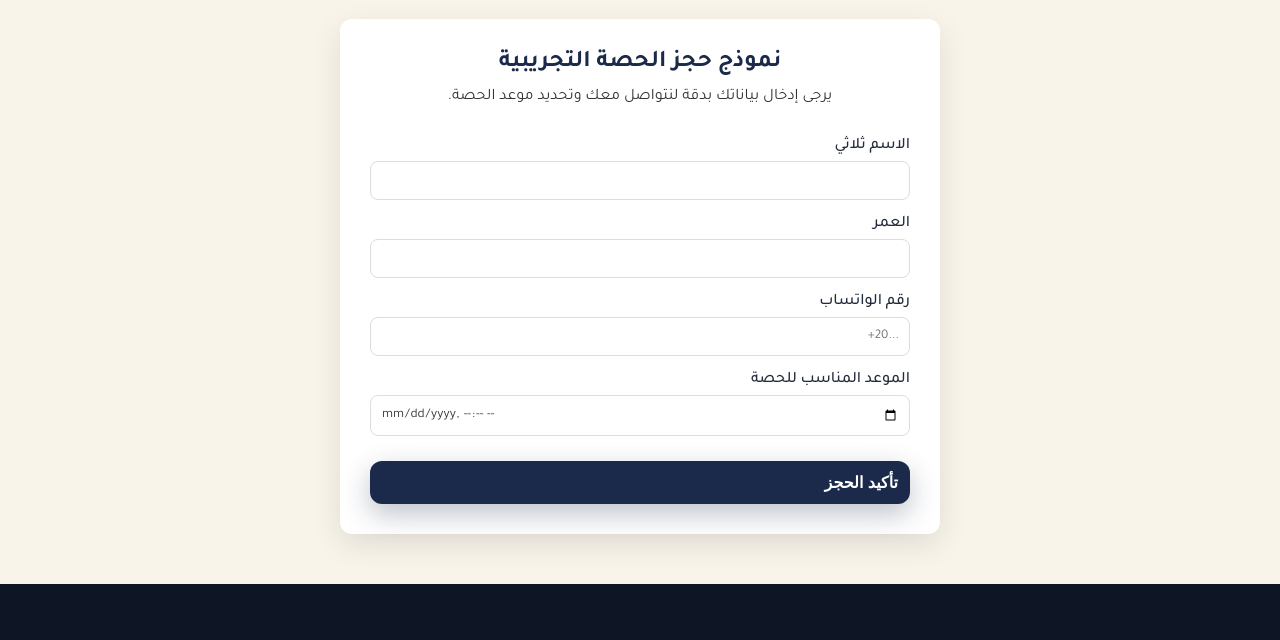
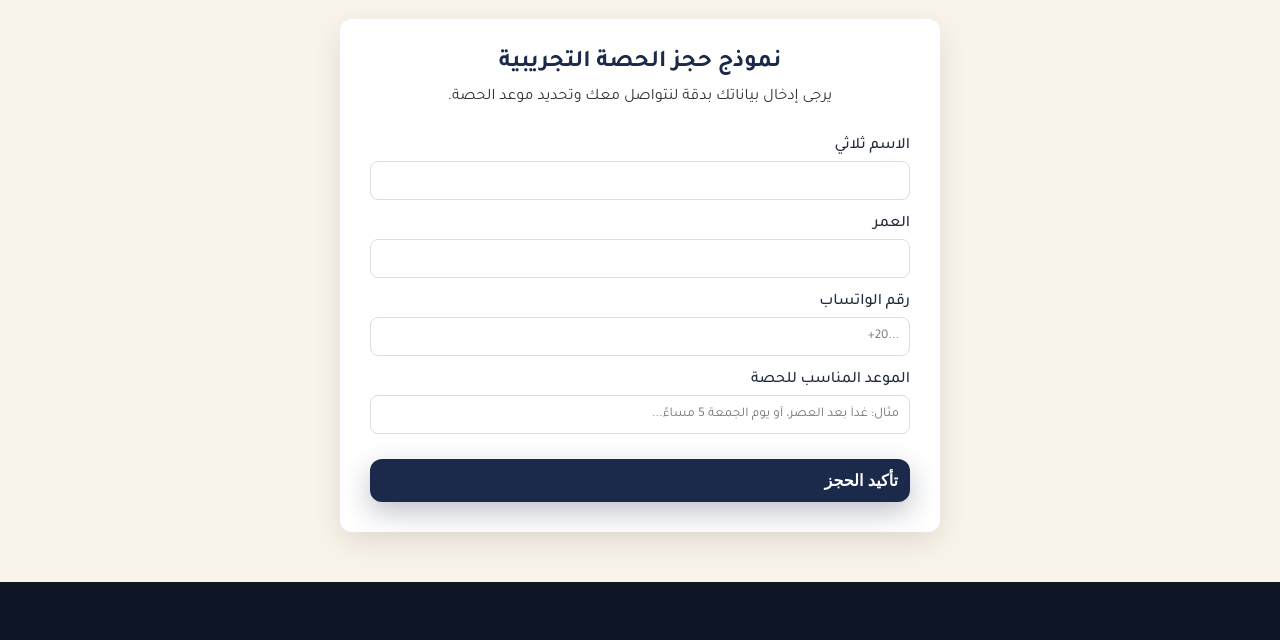
Before and after one commit to alqaree/Alqaree, a plain HTML site: page booking.html in a window 1280 px wide. Shown: the part 81-721 px from the top of the page. Drawn offline with Linux system fonts and the light colour scheme.

Commit message:
Update booking.html

```diff
--- a/booking.html
+++ b/booking.html
@@ -20,7 +20,7 @@ s.parentNode.insertBefore(t,s)}(window, document,'script',
 'https://connect.facebook.net/en_US/fbevents.js');
 fbq('init', '1614909166922702');
 fbq('track', 'PageView');
-// حدث جديد لتتبع من بدأ في ملء البيانات
+// حدث تتبع بدء الحجز
 fbq('track', 'InitiateCheckout');
 </script>
 <noscript><img height="1" width="1" style="display:none"
@@ -36,7 +36,6 @@ src="https://www.facebook.com/tr?id=1614909166922702&ev=PageView&noscript=1"
 <link rel="stylesheet" href="style.css">
 
 <style>
-    /* تنسيقات إضافية لضبط شكل الصفحة لتكون مخصصة للحجز */
     .booking-page-container {
         max-width: 600px;
         margin: 100px auto 50px;
@@ -69,7 +68,6 @@ src="https://www.facebook.com/tr?id=1614909166922702&ev=PageView&noscript=1"
     </div>
   </a>
   <ul class="nav-links">
-    <!-- تم تعديل الروابط لتعود للصفحة الرئيسية -->
     <li><a href="index.html" data-i18n="nav_home">الرئيسية</a></li>
     <li><a href="index.html#about" data-i18n="nav_about">عن الأكاديمية</a></li>
     <li><a href="index.html#services" data-i18n="nav_services">البرامج</a></li>
@@ -105,10 +103,10 @@ src="https://www.facebook.com/tr?id=1614909166922702&ev=PageView&noscript=1"
                 <input type="tel" name="whatsapp" dir="ltr" placeholder="+20..." required style="width: 100%; padding: 10px; border: 1px solid #ddd; border-radius: 8px; font-family: inherit; box-sizing: border-box; text-align: right; background: var(--input-bg, #fff); color: var(--text-color, #333);">
             </div>
 
-            <!-- حقل الموعد -->
+            <!-- حقل الموعد (بالتعديل الجديد) -->
             <div>
                 <label style="display: block; margin-bottom: 5px; font-weight: 500;" data-i18n="form_appointment">الموعد المناسب للحصة</label>
-                <input type="datetime-local" name="appointment" required style="width: 100%; padding: 10px; border: 1px solid #ddd; border-radius: 8px; font-family: inherit; box-sizing: border-box; background: var(--input-bg, #fff); color: var(--text-color, #333);">
+                <input type="text" name="appointment" placeholder="مثال: غداً بعد العصر، أو يوم الجمعة 5 مساءً..." required style="width: 100%; padding: 10px; border: 1px solid #ddd; border-radius: 8px; font-family: inherit; box-sizing: border-box; background: var(--input-bg, #fff); color: var(--text-color, #333);">
             </div>
 
             <button type="submit" class="btn-primary" id="submit-btn" style="width: 100%; margin-top: 10px; padding: 12px; font-size: 16px; border: none; cursor: pointer;" data-i18n="form_submit">تأكيد الحجز</button>
```
